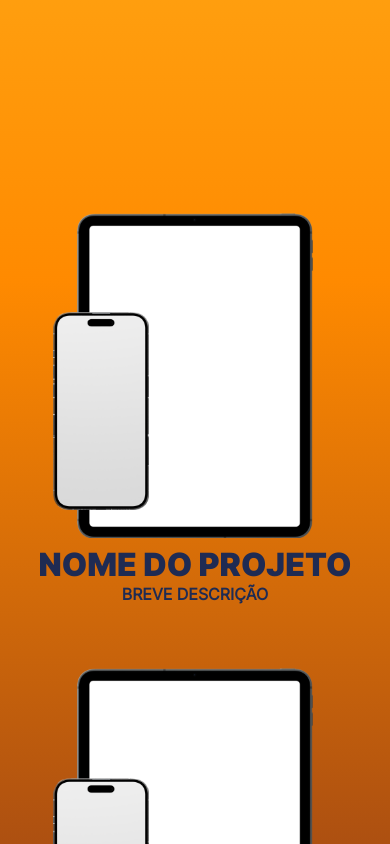
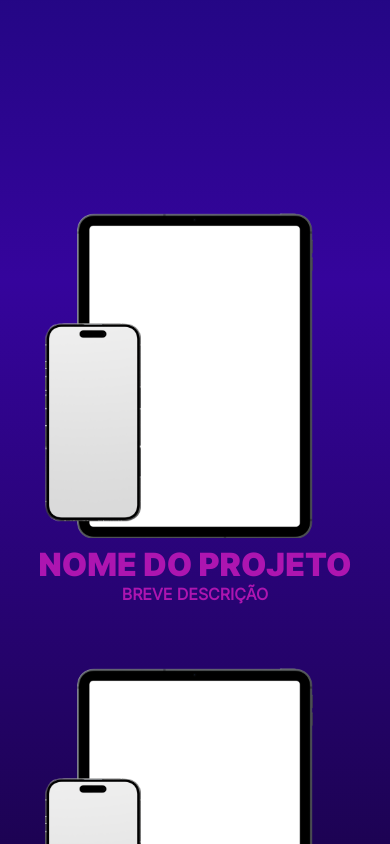
Before and after one commit to netto0/portfolio, a React (Vite) app: page / in a window 390 px wide. In both pictures the pointer is over the picture 101 px from the left and 993 px from the top of the page. Shown: the part 571-1415 px from the top of the page. Built offline with nearby package versions, Linux system fonts and the light colour scheme.

Commit message:
remoção hover imagens

```diff
--- a/src/components/Projects.module.css
+++ b/src/components/Projects.module.css
@@ -88,16 +88,6 @@ img[alt="Phone"]:hover {
         width: 6rem;
     }
 
-    img[alt="Phone"]:hover {
-        transform: translate(-1.5rem, -1.5rem);
-    }
-
-    .project img:hover {
-        transition: .3s;
-        cursor: pointer;
-        /* transform: translateY(-2rem); */
-    }
-
     .tabletImage {
         width: 14.7rem;
         z-index: 1;
@@ -131,4 +121,19 @@ img[alt="Phone"]:hover {
         font-size: 1rem;
         margin: 0;
     }
+
+    .project img:hover {
+        transition: .3s;
+        cursor: pointer;
+        transform: translateY(0rem);
+    }
+
+    img[alt="Phone"] {
+        transform: translate(-2rem, -.8rem);
+    }
+
+    img[alt="Phone"]:hover {
+        transform: translate(-2rem, -.8rem);
+    }
+
 }
--- a/src/providers/globalStyle.jsx
+++ b/src/providers/globalStyle.jsx
@@ -3,7 +3,7 @@ import React, { useState } from "react";
 export const GlobalStyleContext = React.createContext({})
 
 export const GlobalStyleProvider = (props) => {
-    const [lightMode,setLightMode] = useState(true)
+    const [lightMode,setLightMode] = useState(false)
     const [language, setLanguage] = useState("pt-Br")
 
     return (
```
